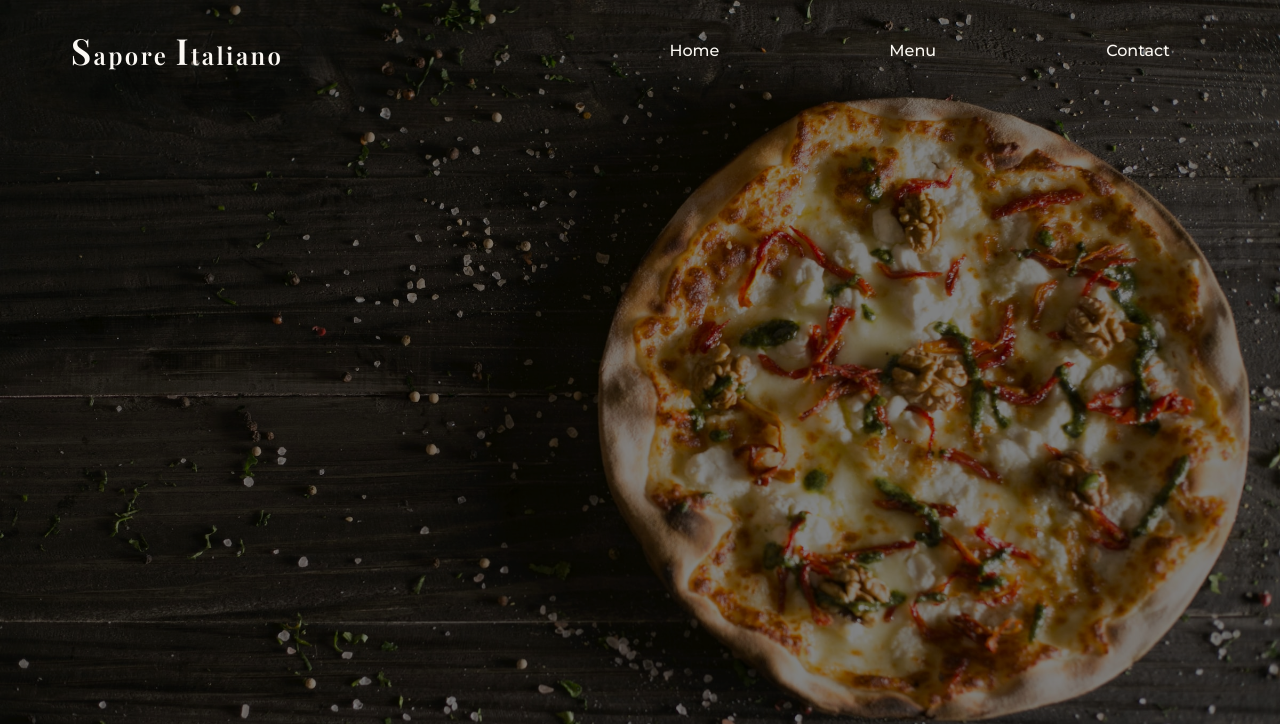
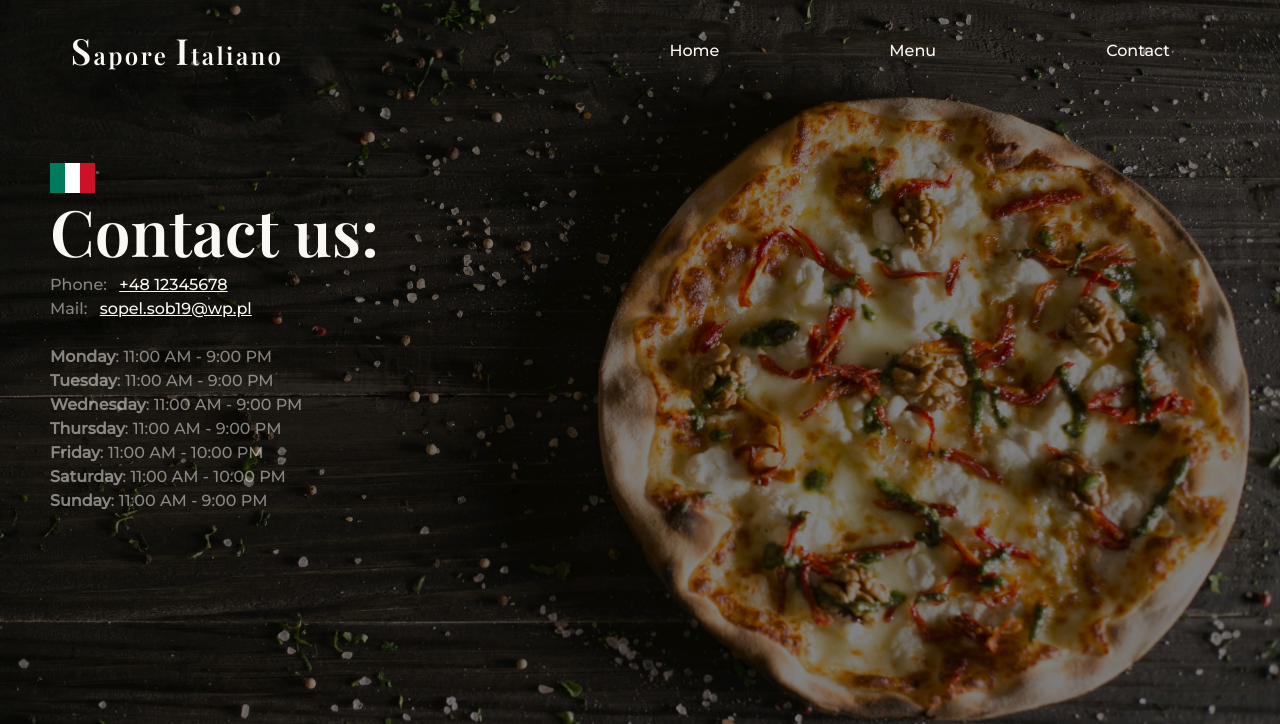
Before and after one commit to viraldL/restaurant-page, a website built with webpack: page dist/index.html in a window 1280 px wide. Both pictures are taken after a click on the button "Contact". Shown: the top 724 px of the page. Built offline with nearby package versions, Linux system fonts and the light colour scheme.

Commit message:
Finish contact option

```diff
--- a/src/contactPage.js
+++ b/src/contactPage.js
@@ -0,0 +1,29 @@
+import { gsap } from "gsap";
+
+const contactLoad = function() {
+    const mainContent = document.querySelector("#content");
+    mainContent.innerHTML = "";
+    mainContent.setAttribute("class", "");
+    const mainDiv = document.createElement("div");
+    mainDiv.classList.add("contactLoad");
+    const h2 = document.createElement("h2");
+    h2.textContent = "Contact us:";
+
+    const p = document.createElement("p");
+    p.innerHTML = `Phone: <a href="tel:123456789">+48 12345678</a><br>
+    Mail: <a href="mailto:sopel.sob19@wp.pl">sopel.sob19@wp.pl</a><br><br>
+    <b>Monday</b>: 11:00 AM - 9:00 PM<br>
+    <b>Tuesday</b>: 11:00 AM - 9:00 PM<br>
+    <b>Wednesday</b>: 11:00 AM - 9:00 PM<br>
+    <b>Thursday</b>: 11:00 AM - 9:00 PM<br>
+    <b>Friday</b>: 11:00 AM - 10:00 PM<br>
+    <b>Saturday</b>: 11:00 AM - 10:00 PM<br>
+    <b>Sunday</b>: 11:00 AM - 9:00 PM`;
+    mainDiv.appendChild(h2);
+    mainDiv.appendChild(p);
+    mainContent.appendChild(mainDiv);
+    gsap.from(".contactLoad", {duration: 1, opacity: 0, y: 50})
+    console.log("module work!")
+}
+
+export default contactLoad;
--- a/src/index.js
+++ b/src/index.js
@@ -1,9 +1,10 @@
 import mainLoad from "./mainPage.js";
 import { menuLoad, menuAnimation } from "./menuPage.js";
+import contactLoad from "./contactPage.js";
 
 const load = (function(){
     window.addEventListener("DOMContentLoaded", () => {
-        // mainLoad();
+        mainLoad();
     });
 })();
 
@@ -23,5 +24,6 @@ const displayController = (function(){
         }, 500);
     })
     contactBtn.addEventListener("click", () => {
+        contactLoad();
     })
 })();
--- a/src/menuPage.js
+++ b/src/menuPage.js
@@ -6,6 +6,7 @@ gsap.registerPlugin(ScrollTrigger);
 const menuLoad = function() {
     const mainContent = document.querySelector("#content");
     mainContent.innerHTML = "";
+    mainContent.setAttribute("class", "");
     mainContent.classList.add("menu");
     const div = document.createElement("div");
     div.classList.add("menuLoad")
@@ -95,7 +96,8 @@ const menuLoad = function() {
             </span>
         </div>
     </div>
-</div>`
+</div>
+<div class="attribute"><a href="https://www.freepik.com/free-vector/set-cartoon-pizzas-with-different-stuffing-flat-illustration_14625624.htm#query=pizza%20margherita&position=1&from_view=search&track=sph">Image by pch.vector</a> on Freepik</div>`
     div.innerHTML = content;
     mainContent.appendChild(div);
     gsap.from(".menuLoad", { delay: 0.5, duration: 0.5, opacity: 0});
```
Also changed, not shown: dist/main.js, dist/styles/_contactLoad.scss (added), dist/styles/_menuLoad.scss, dist/styles/style.css, dist/styles/style.scss, 1 other file.
